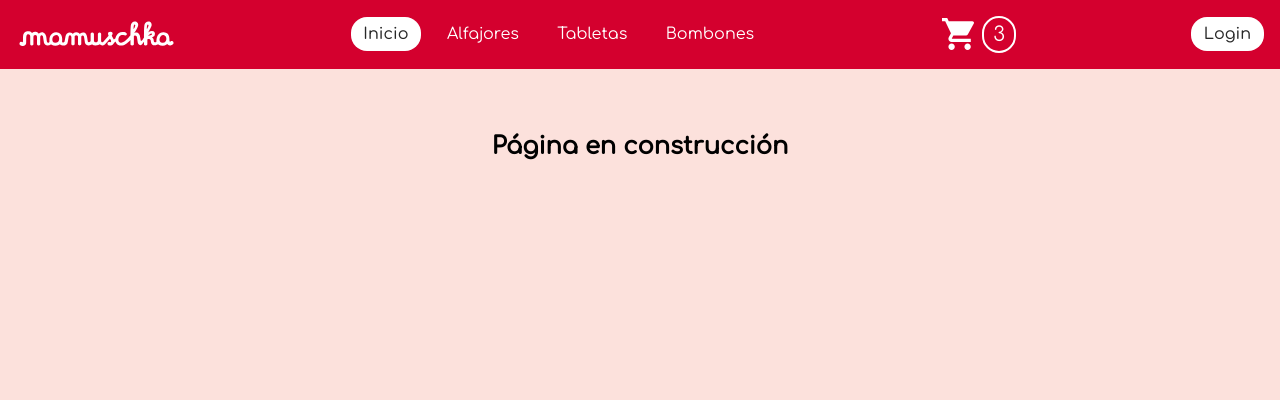
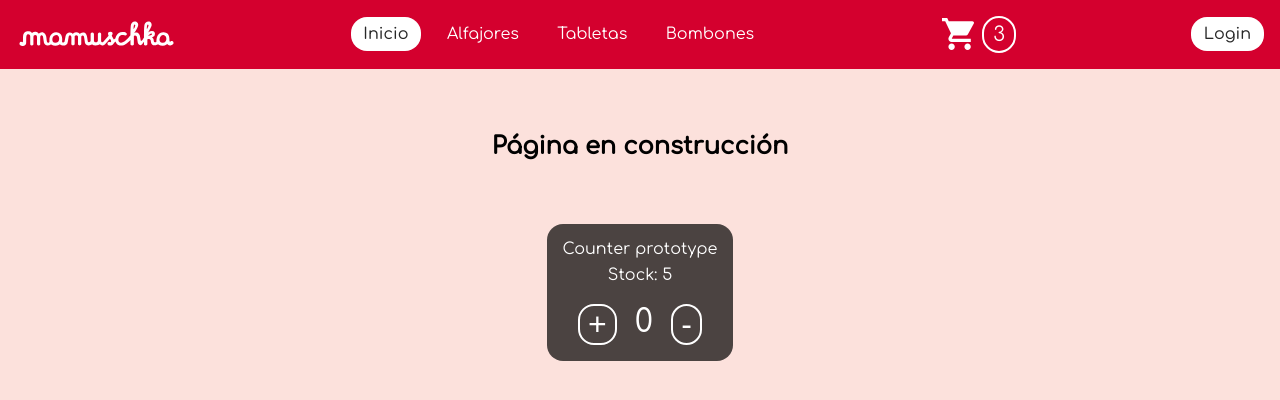
Before and after one commit to tiansali/react-ecommerce, a React (Create React App) app: page / in a window 1280 px wide. Shown: the top 400 px of the page. Built offline with nearby package versions, Linux system fonts and the light colour scheme.

Commit message:
Agregue CounterPrototype

```diff
--- a/src/App.js
+++ b/src/App.js
@@ -1,7 +1,7 @@
 // import logo from './logo.svg';
 import './App.css';
-import NavBar from './components/NavBar/NavBar';
-import ItemListContainer from './components/ItemListContainer/ItemListContainer';
+import NavBar from './components/NavBar/NavBar'
+import ItemListContainer from './components/ItemListContainer/ItemListContainer'
 
 function App() {
   return (
@@ -9,9 +9,9 @@ function App() {
       <header className="App-header">
         <NavBar/>
       </header>
-      <body>
+      <main>
         <ItemListContainer greeting='Página en construcción'/>
-      </body>
+      </main>
     </div>
   );
 }
--- /dev/null
+++ b/src/components/CounterPrototype/CounterPrototype.css
@@ -0,0 +1,33 @@
+.counter {
+    width: fit-content;
+    margin: auto;
+    display: flex;
+    flex-direction: column;
+    align-items: center;
+    gap: 0.5rem;
+    padding: 1rem;
+    border-radius: 1em;
+    background-color: rgba(0, 0, 0, 0.7);
+    color: white;
+}
+
+.counter-container {
+    width: 80%;
+    margin-top: 0.8rem;
+    display: flex;
+    justify-content: space-between;
+}
+
+button {
+    background-color: rgba(0, 0, 0, 0);
+    color: white;
+    border: solid 2px white;
+    border-radius: 0.5em;
+    padding: 0 0.5rem;
+    cursor: pointer;
+}
+
+button,
+.counter-display {
+    font-size: 2rem;
+}
--- /dev/null
+++ b/src/components/CounterPrototype/CounterPrototype.js
@@ -0,0 +1,32 @@
+import './CounterPrototype.css'
+import { useState, useEffect } from 'react'
+
+const CounterPrototype = (props) => {
+    const [state, setCount] = useState({count: props.initial, stock: props.stock})
+
+    const increment = () => {
+        if (state.count < state.stock) {
+            setCount({...state, count: state.count + (props.onAdd || 1)})
+        }
+    }
+
+    const decrement = () => {
+        if (state.count > 0) {
+            setCount({...state, count: state.count - (props.onAdd || 1)})
+        }
+    }
+
+    return (
+        <div className='counter'>
+            <span>Counter prototype</span>
+            <span>Stock: {state.stock}</span>
+            <div className='counter-container'>
+                <button onClick={increment}>+</button>
+                <span className='counter-display'>{state.count}</span>
+                <button onClick={decrement}>-</button>
+            </div>
+        </div>
+    )
+}
+
+export default CounterPrototype
--- a/src/components/ItemListContainer/ItemListContainer.js
+++ b/src/components/ItemListContainer/ItemListContainer.js
@@ -1,8 +1,12 @@
 import './ItemListContainer.css'
+import CounterPrototype from '../CounterPrototype/CounterPrototype'
 
 const ItemListContainer = (props) => {
     return(
-        <h2 className='ItemListContainer_placeholder'>{props.greeting}</h2>
+        <div>
+            <h2 className='ItemListContainer_placeholder'>{props.greeting}</h2>
+            <CounterPrototype stock={5} initial={0} onAdd={1}/>
+        </div>
     )
 }
 
```
